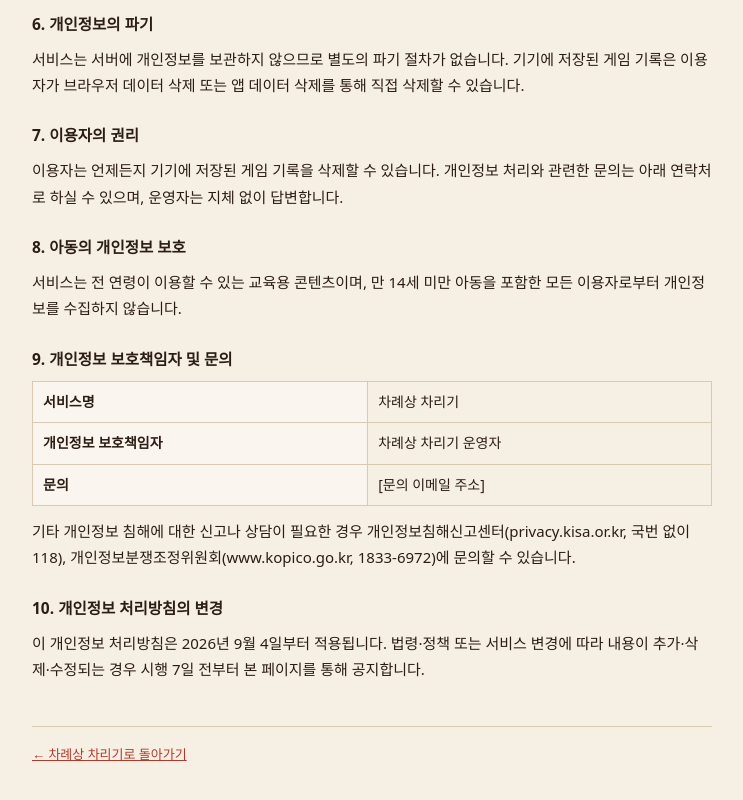
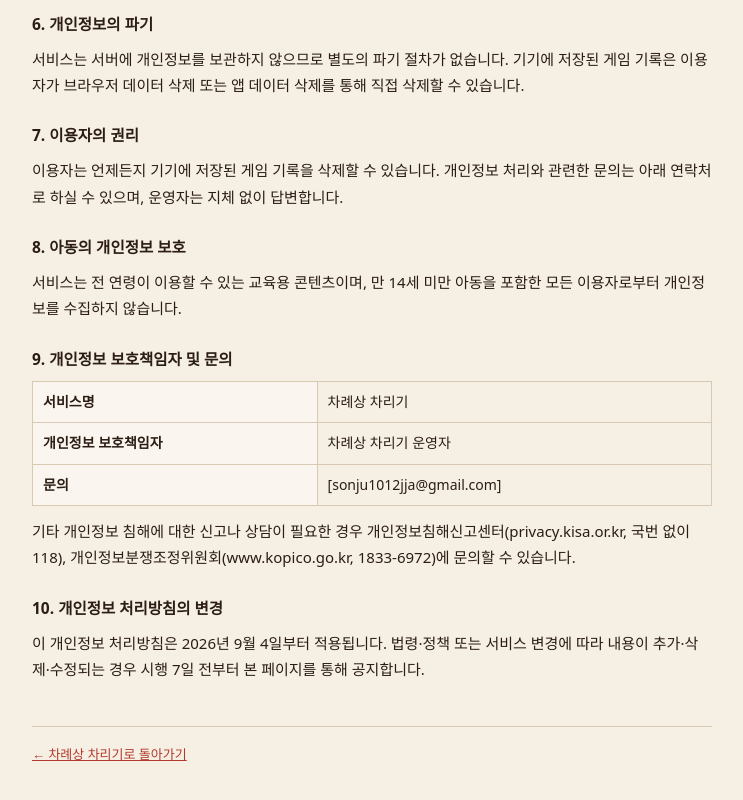
Before and after one commit to sonju1012a/holiday, a website: page public/terms.html in a window 1280 px wide. Shown: the part 3274-4074 px from the top of the page, without its empty margins (268-1011 px from the left). Drawn offline with Linux system fonts and the light colour scheme.

Commit message:
작업완료

```diff
--- a/public/terms.html
+++ b/public/terms.html
@@ -181,7 +181,7 @@
       <tbody>
         <tr><th>서비스명</th><td>차례상 차리기</td></tr>
         <tr><th>개인정보 보호책임자</th><td>차례상 차리기 운영자</td></tr>
-        <tr><th>문의</th><td>[문의 이메일 주소]</td></tr>
+        <tr><th>문의</th><td>[sonju1012jja@gmail.com]</td></tr>
       </tbody>
     </table>
     <p>기타 개인정보 침해에 대한 신고나 상담이 필요한 경우 개인정보침해신고센터(privacy.kisa.or.kr, 국번 없이 118), 개인정보분쟁조정위원회(www.kopico.go.kr, 1833-6972)에 문의할 수 있습니다.</p>
```
